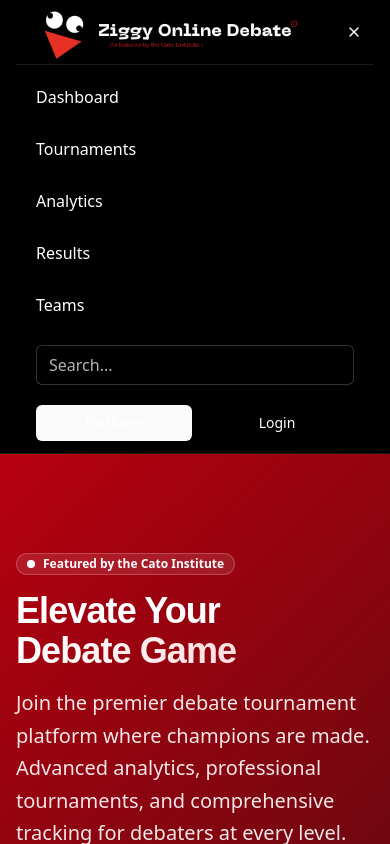
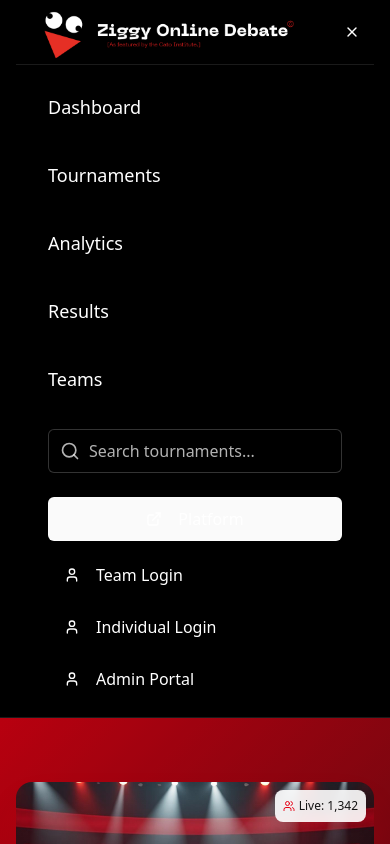
Before and after one commit to AdjustExperiment/ziggy-web-app, a React (Vite) app: page / in a window 390 px wide. Both pictures are taken after a click on the button 354 px from the left and 32 px from the top of the page. Shown: the top 844 px of the page. Built offline with nearby package versions, Linux system fonts and the light colour scheme; a web font is replaced by a local one.

Commit message:
Refactor for responsiveness
Ensure all components are responsive across breakpoints, prioritizing mobile-first design. Utilize shadcn/tailwind breakpoints for optimal layout and touch interactions without altering existing functionality.

```diff
--- a/src/components/Dashboard.tsx
+++ b/src/components/Dashboard.tsx
@@ -41,17 +41,17 @@ const recentResults = [
 export function Dashboard() {
   return (
     <div className="min-h-screen bg-gradient-subtle">
-      <div className="mx-auto max-w-7xl px-4 py-8 sm:px-6 lg:px-8">
+      <div className="mx-auto max-w-7xl px-4 py-6 sm:py-8 sm:px-6 lg:px-8">
         {/* Header */}
-        <div className="mb-8">
-          <h1 className="text-3xl font-bold text-foreground">Tournament Analytics</h1>
-          <p className="mt-2 text-muted-foreground">
+        <div className="mb-6 sm:mb-8">
+          <h1 className="text-2xl sm:text-3xl font-bold text-foreground">Tournament Analytics</h1>
+          <p className="mt-2 text-sm sm:text-base text-muted-foreground">
             Comprehensive insights into debate tournament performance and engagement
           </p>
         </div>
 
         {/* KPI Cards */}
-        <div className="mb-8 grid gap-6 sm:grid-cols-2 lg:grid-cols-4">
+        <div className="mb-6 sm:mb-8 grid gap-4 sm:gap-6 grid-cols-1 sm:grid-cols-2 lg:grid-cols-4">
           <KPICard
             title="Total Participants"
             value="1,342"
@@ -87,7 +87,7 @@ export function Dashboard() {
         </div>
 
         {/* Charts Grid */}
-        <div className="mb-8 grid gap-6 lg:grid-cols-2">
+        <div className="mb-6 sm:mb-8 grid gap-4 sm:gap-6 grid-cols-1 xl:grid-cols-2">
           {/* Growth Chart */}
           <Card className="bg-gradient-card shadow-card">
             <CardHeader>
@@ -96,8 +96,8 @@ export function Dashboard() {
                 Growth Trajectory
               </CardTitle>
             </CardHeader>
-            <CardContent>
-              <ResponsiveContainer width="100%" height={300}>
+            <CardContent className="p-4 sm:p-6">
+              <ResponsiveContainer width="100%" height={250} className="sm:h-[300px]">
                 <LineChart data={growthData}>
                   <CartesianGrid strokeDasharray="3 3" stroke="hsl(var(--border))" />
                   <XAxis dataKey="month" stroke="hsl(var(--muted-foreground))" />
@@ -136,8 +136,8 @@ export function Dashboard() {
                 Tournament Categories
               </CardTitle>
             </CardHeader>
-            <CardContent>
-              <ResponsiveContainer width="100%" height={300}>
+            <CardContent className="p-4 sm:p-6">
+              <ResponsiveContainer width="100%" height={250} className="sm:h-[300px]">
                 <PieChart>
                   <Pie
                     data={tournamentData}
--- a/src/components/Hero.tsx
+++ b/src/components/Hero.tsx
@@ -8,86 +8,86 @@ export function Hero() {
     <section className="relative overflow-hidden bg-gradient-hero">
       <div className="absolute inset-0 bg-black/20" />
 
-      <div className="relative mx-auto max-w-7xl px-4 py-24 sm:px-6 lg:px-8 lg:py-32">
-        <div className="grid gap-12 lg:grid-cols-2 lg:gap-16 items-center">
+      <div className="relative mx-auto max-w-7xl px-4 py-16 sm:px-6 sm:py-20 lg:px-8 lg:py-32">
+        <div className="grid gap-8 sm:gap-12 lg:grid-cols-2 lg:gap-16 items-center">
           {/* Left Content */}
-          <div className="space-y-8">
-            <div className="space-y-4">
-              <Badge className="bg-white/10 text-white border-white/20 hover:bg-white/20">
+          <div className="space-y-6 sm:space-y-8 text-center lg:text-left">
+            <div className="space-y-4 sm:space-y-6">
+              <Badge className="bg-white/10 text-white border-white/20 hover:bg-white/20 text-sm sm:text-base">
                 <span className="inline-block w-2 h-2 bg-white rounded-full mr-2"></span>
                 Featured by the Cato Institute
               </Badge>
 
-              <h1 className="text-4xl font-bold tracking-tight text-white sm:text-6xl lg:text-7xl font-primary">
+              <h1 className="text-3xl font-bold tracking-tight text-white sm:text-4xl md:text-5xl lg:text-6xl xl:text-7xl font-primary leading-tight">
                 Elevate Your
                 <span className="block bg-gradient-to-r from-white to-red-200 bg-clip-text text-transparent">
                   Debate Game
                 </span>
               </h1>
 
-              <p className="text-xl text-white/90 leading-relaxed max-w-2xl">
+              <p className="text-lg sm:text-xl text-white/90 leading-relaxed max-w-2xl mx-auto lg:mx-0">
                 Join the premier debate tournament platform where champions are made.
                 Advanced analytics, professional tournaments, and comprehensive tracking
                 for debaters at every level.
               </p>
             </div>
 
-            <div className="flex flex-col sm:flex-row gap-4">
+            <div className="flex flex-col sm:flex-row gap-3 sm:gap-4 justify-center lg:justify-start">
               <Button
                 size="lg"
-                className="bg-white text-black hover:bg-white/90 shadow-glow text-lg px-8 py-6"
+                className="bg-white text-black hover:bg-white/90 shadow-glow text-base sm:text-lg px-6 sm:px-8 py-3 sm:py-6 min-h-[44px] sm:min-h-[56px]"
               >
                 Join Tournament
-                <ArrowRight className="ml-2 h-5 w-5" />
+                <ArrowRight className="ml-2 h-4 w-4 sm:h-5 sm:w-5" />
               </Button>
 
               <Button
                 variant="outline"
                 size="lg"
-                className="border-white/30 text-white hover:bg-white/10 text-lg px-8 py-6"
+                className="border-white/30 text-white hover:bg-white/10 text-base sm:text-lg px-6 sm:px-8 py-3 sm:py-6 min-h-[44px] sm:min-h-[56px]"
               >
                 View Analytics
               </Button>
             </div>
 
             {/* Stats */}
-            <div className="grid grid-cols-3 gap-8 pt-8 border-t border-white/20">
+            <div className="grid grid-cols-3 gap-4 sm:gap-8 pt-6 sm:pt-8 border-t border-white/20">
               <div className="text-center">
-                <div className="text-2xl font-bold text-white">1,342+</div>
-                <div className="text-sm text-white/70">Active Debaters</div>
+                <div className="text-xl sm:text-2xl font-bold text-white">1,342+</div>
+                <div className="text-xs sm:text-sm text-white/70">Active Debaters</div>
               </div>
               <div className="text-center">
-                <div className="text-2xl font-bold text-white">32</div>
-                <div className="text-sm text-white/70">Live Tournaments</div>
+                <div className="text-xl sm:text-2xl font-bold text-white">32</div>
+                <div className="text-xs sm:text-sm text-white/70">Live Tournaments</div>
               </div>
               <div className="text-center">
-                <div className="text-2xl font-bold text-white">94.2%</div>
-                <div className="text-sm text-white/70">Satisfaction</div>
+                <div className="text-xl sm:text-2xl font-bold text-white">94.2%</div>
+                <div className="text-xs sm:text-sm text-white/70">Satisfaction</div>
               </div>
             </div>
           </div>
 
           {/* Right Image */}
-          <div className="relative">
+          <div className="relative order-first lg:order-last">
             <div className="absolute inset-0 bg-gradient-to-t from-black/20 to-transparent rounded-2xl" />
             <img
               src={heroImage}
               alt="Professional debate tournament"
-              className="rounded-2xl shadow-tournament w-full h-[600px] object-cover"
+              className="rounded-2xl shadow-tournament w-full h-[300px] sm:h-[400px] lg:h-[500px] xl:h-[600px] object-cover"
             />
 
             {/* Floating Stats Cards */}
-            <div className="absolute top-4 right-4 bg-white/90 backdrop-blur-sm rounded-lg p-4 shadow-card">
-              <div className="flex items-center gap-2">
-                <Users className="h-4 w-4 text-primary" />
-                <span className="text-sm font-medium">Live: 1,342</span>
+            <div className="absolute top-2 sm:top-4 right-2 sm:right-4 bg-white/90 backdrop-blur-sm rounded-lg p-2 sm:p-4 shadow-card">
+              <div className="flex items-center gap-1 sm:gap-2">
+                <Users className="h-3 w-3 sm:h-4 sm:w-4 text-primary" />
+                <span className="text-xs sm:text-sm font-medium">Live: 1,342</span>
               </div>
             </div>
 
-            <div className="absolute bottom-4 left-4 bg-white/90 backdrop-blur-sm rounded-lg p-4 shadow-card">
-              <div className="flex items-center gap-2">
-                <Target className="h-4 w-4 text-primary" />
-                <span className="text-sm font-medium">Win Rate: 78.5%</span>
+            <div className="absolute bottom-2 sm:bottom-4 left-2 sm:left-4 bg-white/90 backdrop-blur-sm rounded-lg p-2 sm:p-4 shadow-card">
+              <div className="flex items-center gap-1 sm:gap-2">
+                <Target className="h-3 w-3 sm:h-4 sm:w-4 text-primary" />
+                <span className="text-xs sm:text-sm font-medium">Win Rate: 78.5%</span>
               </div>
             </div>
           </div>
--- a/src/components/Navbar.tsx
+++ b/src/components/Navbar.tsx
@@ -31,12 +31,12 @@ export function Navbar() {
           </div>
 
           {/* Desktop Navigation */}
-          <div className="hidden md:flex items-center space-x-8">
+          <div className="hidden lg:flex items-center space-x-6 xl:space-x-8">
             {navigation.map((item) => (
               <a
                 key={item.name}
                 href={item.href}
-                className="text-white hover:text-red-500 transition-smooth font-medium"
+                className="text-white hover:text-red-500 transition-smooth font-medium text-sm xl:text-base"
               >
                 {item.name}
               </a>
@@ -44,42 +44,42 @@ export function Navbar() {
           </div>
 
           {/* Search & Actions */}
-          <div className="hidden md:flex items-center space-x-4">
+          <div className="hidden lg:flex items-center space-x-3 xl:space-x-4">
             <div className="relative">
               <Search className="absolute left-3 top-1/2 h-4 w-4 -translate-y-1/2 text-white/70" />
               <Input
                 placeholder="Search tournaments..."
-                className="w-64 pl-10 bg-black/50 border-white/20 text-white placeholder:text-white/70"
+                className="w-48 xl:w-64 pl-10 bg-black/50 border-white/20 text-white placeholder:text-white/70 text-sm"
               />
             </div>
 
-            <Button variant="outline" size="sm" className="border-white/30 text-white hover:bg-red-500 hover:border-red-500">
+            <Button variant="outline" size="sm" className="border-white/30 text-white hover:bg-red-500 hover:border-red-500 text-sm">
               <ExternalLink className="h-4 w-4 mr-2" />
-              Platform
+              <span className="hidden xl:inline">Platform</span>
             </Button>
 
             <DropdownMenu>
               <DropdownMenuTrigger asChild>
-                <Button variant="ghost" size="sm" className="text-white hover:text-red-500 hover:bg-white/10">
+                <Button variant="ghost" size="sm" className="text-white hover:text-red-500 hover:bg-white/10 text-sm">
                   <User className="h-4 w-4 mr-2" />
                   Login
                 </Button>
               </DropdownMenuTrigger>
-              <DropdownMenuContent align="end" className="bg-black border-white/20">
+              <DropdownMenuContent align="end" className="bg-black border-white/20 z-50">
                 <DropdownMenuItem
-                  className="text-white hover:text-red-500 hover:bg-white/10"
+                  className="text-white hover:text-red-500 hover:bg-white/10 cursor-pointer"
                   onClick={() => window.location.href = '/login?type=team'}
                 >
                   Team Login
                 </DropdownMenuItem>
                 <DropdownMenuItem
-                  className="text-white hover:text-red-500 hover:bg-white/10"
+                  className="text-white hover:text-red-500 hover:bg-white/10 cursor-pointer"
                   onClick={() => window.location.href = '/login?type=individual'}
                 >
                   Individual Login
                 </DropdownMenuItem>
                 <DropdownMenuItem
-                  className="text-white hover:text-red-500 hover:bg-white/10"
+                  className="text-white hover:text-red-500 hover:bg-white/10 cursor-pointer"
                   onClick={() => window.location.href = '/login?type=admin'}
                 >
                   Admin Portal
@@ -92,36 +92,70 @@ export function Navbar() {
           <Button
             variant="ghost"
             size="sm"
-            className="md:hidden text-white hover:text-red-500"
+            className="lg:hidden text-white hover:text-red-500 min-h-[44px] min-w-[44px]"
             onClick={() => setIsOpen(!isOpen)}
           >
-            {isOpen ? <X className="h-5 w-5" /> : <Menu className="h-5 w-5" />}
+            {isOpen ? <X className="h-6 w-6" /> : <Menu className="h-6 w-6" />}
           </Button>
         </div>
 
         {/* Mobile Navigation */}
         {isOpen && (
-          <div className="md:hidden border-t bg-black/95 backdrop-blur-sm border-white/10">
-            <div className="px-2 py-3 space-y-3">
+          <div className="lg:hidden border-t bg-black/95 backdrop-blur-sm border-white/10">
+            <div className="px-4 py-4 space-y-4">
               {navigation.map((item) => (
                 <a
                   key={item.name}
                   href={item.href}
-                  className="block px-3 py-2 text-white hover:text-red-500 transition-smooth"
+                  className="block px-4 py-3 text-white hover:text-red-500 transition-smooth text-lg font-medium rounded-lg hover:bg-white/5 min-h-[44px] flex items-center"
+                  onClick={() => setIsOpen(false)}
                 >
                   {item.name}
                 </a>
               ))}
-              <div className="px-3 py-2">
-                <Input placeholder="Search..." className="w-full bg-black/50 border-white/20 text-white placeholder:text-white/70" />
+              <div className="px-4 py-2">
+                <div className="relative">
+                  <Search className="absolute left-3 top-1/2 h-5 w-5 -translate-y-1/2 text-white/70" />
+                  <Input
+                    placeholder="Search tournaments..."
+                    className="w-full pl-10 py-3 bg-black/50 border-white/20 text-white placeholder:text-white/70 text-base min-h-[44px]"
+                  />
+                </div>
               </div>
-              <div className="flex space-x-2 px-3">
-                <Button variant="outline" size="sm" className="flex-1 border-white/30 text-white hover:bg-red-500 hover:border-red-500">
+              <div className="px-4 space-y-3">
+                <Button
+                  variant="outline"
+                  className="w-full border-white/30 text-white hover:bg-red-500 hover:border-red-500 py-3 text-base min-h-[44px]"
+                >
+                  <ExternalLink className="h-5 w-5 mr-2" />
                   Platform
                 </Button>
-                <Button variant="ghost" size="sm" className="flex-1 text-white hover:text-red-500" onClick={() => window.location.href = '/login'}>
-                  Login
-                </Button>
+                <div className="space-y-2">
+                  <Button
+                    variant="ghost"
+                    className="w-full text-white hover:text-red-500 hover:bg-white/10 py-3 text-base min-h-[44px] justify-start"
+                    onClick={() => { window.location.href = '/login?type=team'; setIsOpen(false); }}
+                  >
+                    <User className="h-5 w-5 mr-2" />
+                    Team Login
+                  </Button>
+                  <Button
+                    variant="ghost"
+                    className="w-full text-white hover:text-red-500 hover:bg-white/10 py-3 text-base min-h-[44px] justify-start"
+                    onClick={() => { window.location.href = '/login?type=individual'; setIsOpen(false); }}
+                  >
+                    <User className="h-5 w-5 mr-2" />
+                    Individual Login
+                  </Button>
+                  <Button
+                    variant="ghost"
+                    className="w-full text-white hover:text-red-500 hover:bg-white/10 py-3 text-base min-h-[44px] justify-start"
+                    onClick={() => { window.location.href = '/login?type=admin'; setIsOpen(false); }}
+                  >
+                    <User className="h-5 w-5 mr-2" />
+                    Admin Portal
+                  </Button>
+                </div>
               </div>
             </div>
           </div>
--- a/src/pages/Index.tsx
+++ b/src/pages/Index.tsx
@@ -43,23 +43,23 @@ const Index = () => {
       <Hero />
 
       {/* Features Section */}
-      <section className="py-24 bg-black">
+      <section className="py-16 sm:py-20 lg:py-24 bg-black">
         <div className="mx-auto max-w-7xl px-4 sm:px-6 lg:px-8">
-          <div className="text-center mb-16">
-            <Badge className="mb-4 bg-red-500/10 text-red-500 border-red-500/20">
+          <div className="text-center mb-12 sm:mb-16">
+            <Badge className="mb-4 bg-red-500/10 text-red-500 border-red-500/20 text-sm sm:text-base">
               <span className="inline-block w-2 h-2 bg-red-500 rounded-full mr-2"></span>
               Featured by the Cato Institute
             </Badge>
-            <h2 className="text-3xl font-bold text-white mb-4 font-primary">
+            <h2 className="text-2xl sm:text-3xl lg:text-4xl font-bold text-white mb-4 font-primary">
               Everything You Need to Excel
             </h2>
-            <p className="text-xl text-white/70 max-w-3xl mx-auto">
+            <p className="text-lg sm:text-xl text-white/70 max-w-3xl mx-auto">
               From tournament registration to performance analytics, our comprehensive platform
               supports debaters at every level of competition.
             </p>
           </div>
 
-          <div className="grid gap-8 md:grid-cols-2 lg:grid-cols-3">
+          <div className="grid gap-6 sm:gap-8 sm:grid-cols-2 lg:grid-cols-3">
             {features.map((feature, index) => (
               <Card key={index} className="bg-black border-white/10 shadow-card hover:shadow-tournament transition-smooth group hover:border-red-500/30">
                 <CardHeader>
@@ -78,30 +78,30 @@ const Index = () => {
       </section>
 
       {/* CTA Section */}
-      <section className="py-24 bg-gradient-hero">
+      <section className="py-16 sm:py-20 lg:py-24 bg-gradient-hero">
         <div className="mx-auto max-w-4xl px-4 sm:px-6 lg:px-8 text-center">
-          <h2 className="text-3xl font-bold text-white mb-4 font-primary">
+          <h2 className="text-2xl sm:text-3xl lg:text-4xl font-bold text-white mb-4 font-primary">
             Ready to Start Your Championship Journey?
           </h2>
-          <p className="text-xl text-white/90 mb-8 max-w-2xl mx-auto">
+          <p className="text-lg sm:text-xl text-white/90 mb-6 sm:mb-8 max-w-2xl mx-auto">
             Join thousands of debaters who trust our platform for competitive excellence.
             Sign up today and take your first step toward victory.
           </p>
 
-          <div className="flex flex-col sm:flex-row gap-4 justify-center">
+          <div className="flex flex-col sm:flex-row gap-3 sm:gap-4 justify-center">
             <Button
               size="lg"
-              className="bg-white text-black hover:bg-white/90 shadow-glow text-lg px-8 py-6"
+              className="bg-white text-black hover:bg-white/90 shadow-glow text-base sm:text-lg px-6 sm:px-8 py-3 sm:py-6 min-h-[44px] sm:min-h-[56px]"
               onClick={() => window.location.href = '/signup'}
             >
               Get Started Now
-              <ArrowRight className="ml-2 h-5 w-5" />
+              <ArrowRight className="ml-2 h-4 w-4 sm:h-5 sm:w-5" />
             </Button>
 
             <Button
               variant="outline"
               size="lg"
-              className="border-white/30 text-white hover:bg-white/10 text-lg px-8 py-6"
+              className="border-white/30 text-white hover:bg-white/10 text-base sm:text-lg px-6 sm:px-8 py-3 sm:py-6 min-h-[44px] sm:min-h-[56px]"
               onClick={() => window.location.href = '/dashboard'}
             >
               View Dashboard
--- a/src/pages/Login.tsx
+++ b/src/pages/Login.tsx
@@ -26,20 +26,20 @@ const Login = () => {
 
   return (
     <div className="min-h-screen bg-black flex items-center justify-center">
-      <div className="w-full max-w-6xl mx-auto px-4 py-12">
-        <div className="grid lg:grid-cols-2 gap-12 items-center">
+      <div className="w-full max-w-6xl mx-auto px-4 py-8 sm:py-12">
+        <div className="grid lg:grid-cols-2 gap-8 sm:gap-12 items-center">
           {/* Left Side - Branding */}
-          <div className="text-center lg:text-left">
-            <div className="mb-8">
+          <div className="text-center lg:text-left order-last lg:order-first">
+            <div className="mb-6 sm:mb-8">
               <img
                 src="/lovable-uploads/bb7e942b-4006-461c-b9ed-9bdde6f1500c.png"
                 alt="Debate Champions Logo"
-                className="h-16 w-16 mx-auto lg:mx-0 mb-4 rounded-full"
+                className="h-12 w-12 sm:h-16 sm:w-16 mx-auto lg:mx-0 mb-4 rounded-full"
               />
-              <h1 className="text-4xl font-bold text-white mb-4 font-primary">
+              <h1 className="text-2xl sm:text-3xl lg:text-4xl font-bold text-white mb-4 font-primary">
                 Welcome Back
               </h1>
-              <p className="text-xl text-white/70 mb-8">
+              <p className="text-lg sm:text-xl text-white/70 mb-6 sm:mb-8">
                 Access your debate tournament platform and continue your journey to excellence.
               </p>
             </div>
@@ -61,30 +61,30 @@ const Login = () => {
             </div>
 
             {/* Stats */}
-            <div className="grid grid-cols-3 gap-4 mt-12 pt-8 border-t border-white/10">
+            <div className="hidden lg:grid grid-cols-3 gap-4 mt-8 sm:mt-12 pt-6 sm:pt-8 border-t border-white/10">
               <div className="text-center">
-                <div className="text-2xl font-bold text-white">1,342+</div>
-                <div className="text-sm text-white/70">Active Users</div>
+                <div className="text-xl sm:text-2xl font-bold text-white">1,342+</div>
+                <div className="text-xs sm:text-sm text-white/70">Active Users</div>
               </div>
               <div className="text-center">
-                <div className="text-2xl font-bold text-white">156</div>
-                <div className="text-sm text-white/70">Teams</div>
+                <div className="text-xl sm:text-2xl font-bold text-white">156</div>
+                <div className="text-xs sm:text-sm text-white/70">Teams</div>
               </div>
               <div className="text-center">
-                <div className="text-2xl font-bold text-white">98.7%</div>
-                <div className="text-sm text-white/70">Uptime</div>
+                <div className="text-xl sm:text-2xl font-bold text-white">98.7%</div>
+                <div className="text-xs sm:text-sm text-white/70">Uptime</div>
               </div>
             </div>
           </div>
 
           {/* Right Side - Login Forms */}
-          <div className="w-full">
+          <div className="w-full order-first lg:order-last">
             <Card className="bg-black border-white/10 shadow-tournament">
-              <CardHeader className="text-center">
-                <CardTitle className="text-2xl text-white font-primary">Sign In</CardTitle>
-                <p className="text-white/70">Choose your account type to continue</p>
+              <CardHeader className="text-center px-4 sm:px-6 py-4 sm:py-6">
+                <CardTitle className="text-xl sm:text-2xl text-white font-primary">Sign In</CardTitle>
+                <p className="text-sm sm:text-base text-white/70">Choose your account type to continue</p>
               </CardHeader>
-              <CardContent>
+              <CardContent className="px-4 sm:px-6 pb-4 sm:pb-6">
                 <Tabs value={loginType} onValueChange={setLoginType} className="space-y-6">
                   <TabsList className="grid w-full grid-cols-3 bg-black border border-white/10">
                     <TabsTrigger
```
